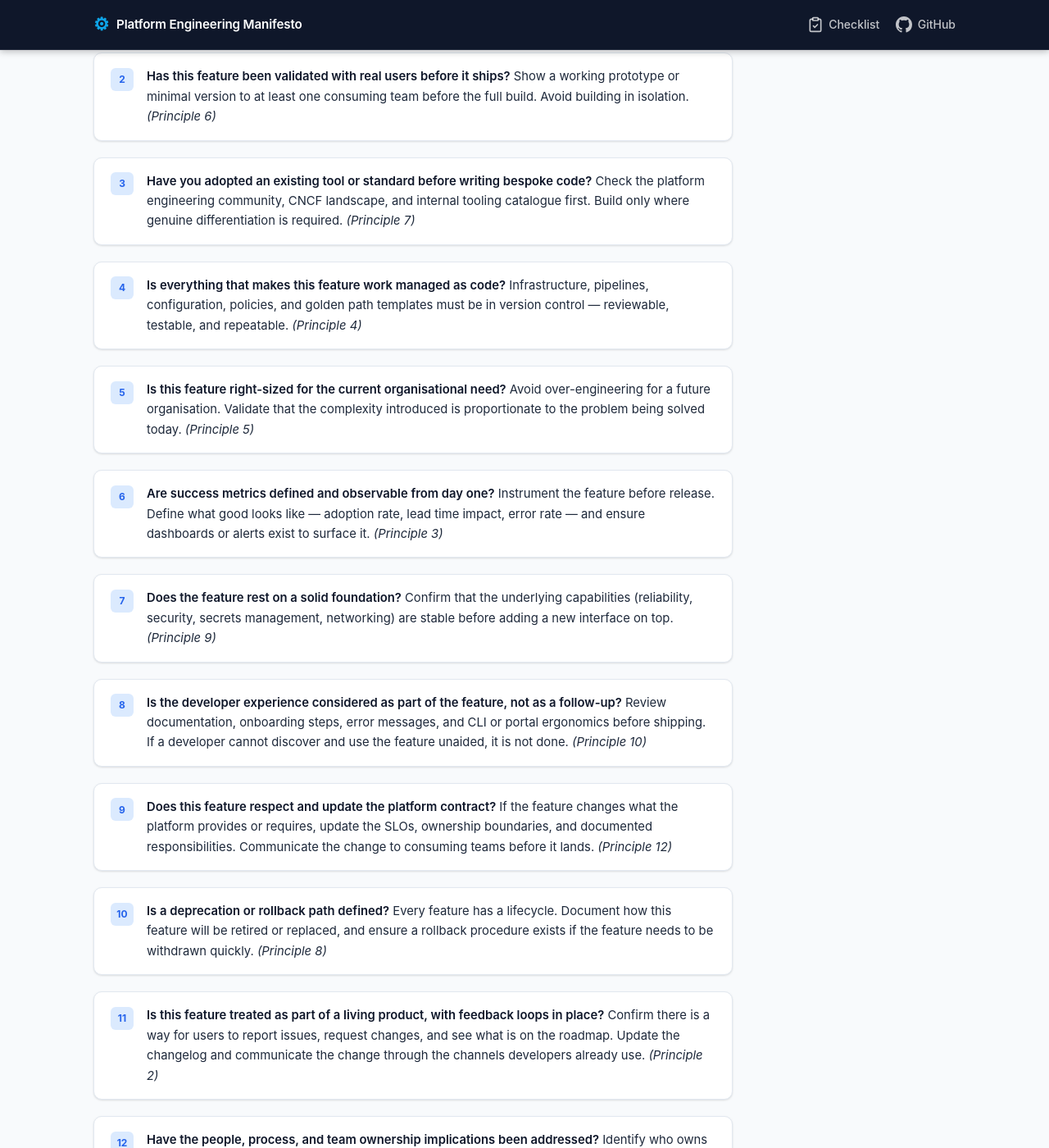
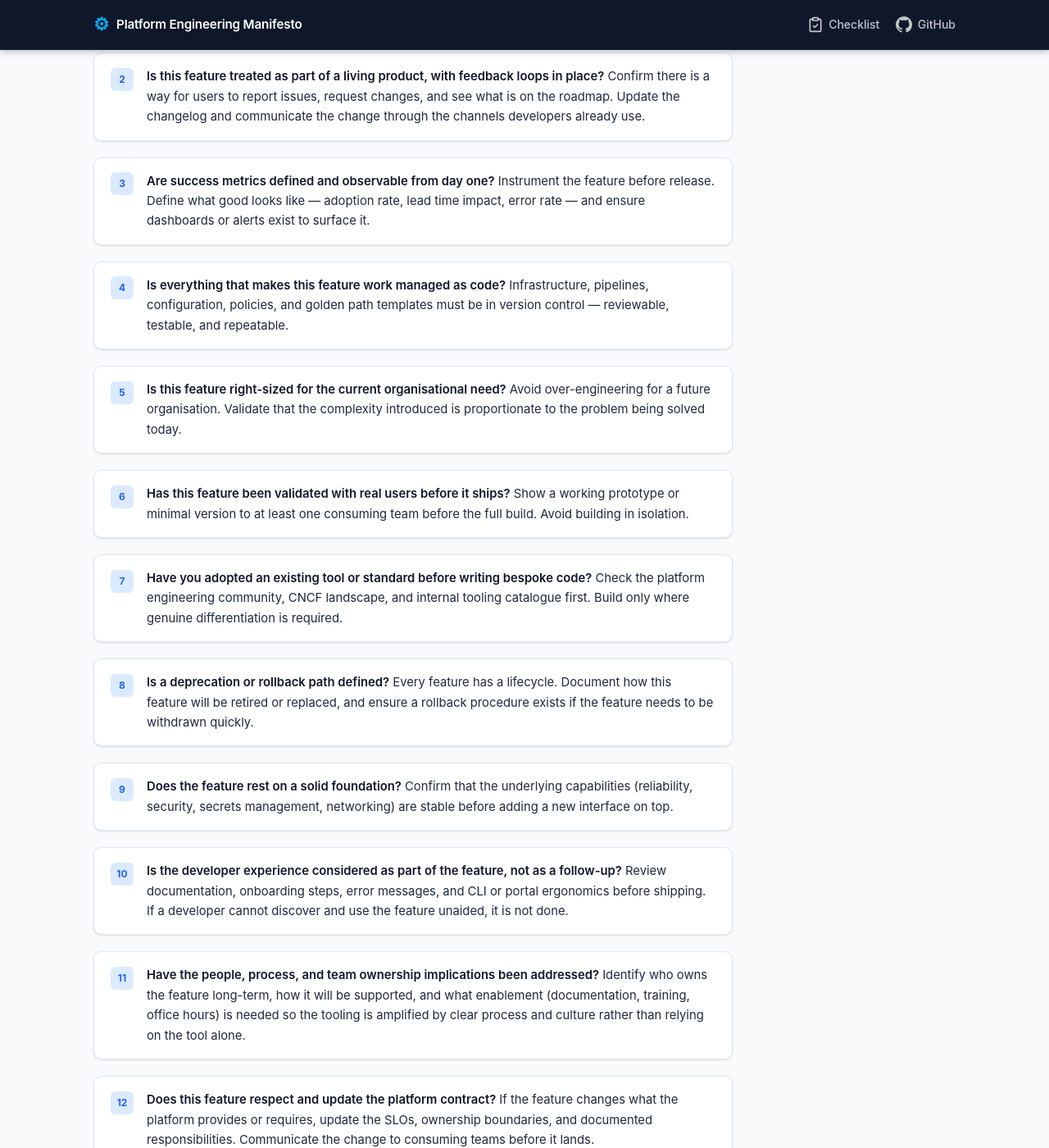
Before and after one commit to landro/platform-engineering, a Jekyll site: the page built from checklist.md, in a window 1280 px wide and 1400 px high, scrolled down 450 px. Shown: the whole window at 82% size. Built offline with Jekyll 4.4.1, drawn with Linux system fonts in a browser that asks for light colours; some of the changed text lies outside the part shown.

Commit message:
Sort checklist by principle order and remove principle references
Agent-Logs-Url: https://github.com/landro/platform-engineering/sessions/cd304abc-fe24-401d-92aa-93c2f7580fd0

Co-authored-by: landro <45769+landro@users.noreply.github.com>

```diff
--- a/checklist.md
+++ b/checklist.md
@@ -10,40 +10,40 @@ title: "New Feature Checklist for Platform Engineers"
 ---
 
 1. **Does this feature make the right thing the easy thing?**
-   The golden path for this feature should guide users towards safe, reliable outcomes by default. There must be an escape hatch for teams with legitimate reasons to diverge. *(Principle 1)*
+   The golden path for this feature should guide users towards safe, reliable outcomes by default. There must be an escape hatch for teams with legitimate reasons to diverge.
 
-2. **Has this feature been validated with real users before it ships?**
-   Show a working prototype or minimal version to at least one consuming team before the full build. Avoid building in isolation. *(Principle 6)*
+2. **Is this feature treated as part of a living product, with feedback loops in place?**
+   Confirm there is a way for users to report issues, request changes, and see what is on the roadmap. Update the changelog and communicate the change through the channels developers already use.
 
-3. **Have you adopted an existing tool or standard before writing bespoke code?**
-   Check the platform engineering community, CNCF landscape, and internal tooling catalogue first. Build only where genuine differentiation is required. *(Principle 7)*
+3. **Are success metrics defined and observable from day one?**
+   Instrument the feature before release. Define what good looks like — adoption rate, lead time impact, error rate — and ensure dashboards or alerts exist to surface it.
 
 4. **Is everything that makes this feature work managed as code?**
-   Infrastructure, pipelines, configuration, policies, and golden path templates must be in version control — reviewable, testable, and repeatable. *(Principle 4)*
+   Infrastructure, pipelines, configuration, policies, and golden path templates must be in version control — reviewable, testable, and repeatable.
 
 5. **Is this feature right-sized for the current organisational need?**
-   Avoid over-engineering for a future organisation. Validate that the complexity introduced is proportionate to the problem being solved today. *(Principle 5)*
+   Avoid over-engineering for a future organisation. Validate that the complexity introduced is proportionate to the problem being solved today.
 
-6. **Are success metrics defined and observable from day one?**
-   Instrument the feature before release. Define what good looks like — adoption rate, lead time impact, error rate — and ensure dashboards or alerts exist to surface it. *(Principle 3)*
+6. **Has this feature been validated with real users before it ships?**
+   Show a working prototype or minimal version to at least one consuming team before the full build. Avoid building in isolation.
 
-7. **Does the feature rest on a solid foundation?**
-   Confirm that the underlying capabilities (reliability, security, secrets management, networking) are stable before adding a new interface on top. *(Principle 9)*
+7. **Have you adopted an existing tool or standard before writing bespoke code?**
+   Check the platform engineering community, CNCF landscape, and internal tooling catalogue first. Build only where genuine differentiation is required.
 
-8. **Is the developer experience considered as part of the feature, not as a follow-up?**
-   Review documentation, onboarding steps, error messages, and CLI or portal ergonomics before shipping. If a developer cannot discover and use the feature unaided, it is not done. *(Principle 10)*
+8. **Is a deprecation or rollback path defined?**
+   Every feature has a lifecycle. Document how this feature will be retired or replaced, and ensure a rollback procedure exists if the feature needs to be withdrawn quickly.
 
-9. **Does this feature respect and update the platform contract?**
-   If the feature changes what the platform provides or requires, update the SLOs, ownership boundaries, and documented responsibilities. Communicate the change to consuming teams before it lands. *(Principle 12)*
+9. **Does the feature rest on a solid foundation?**
+   Confirm that the underlying capabilities (reliability, security, secrets management, networking) are stable before adding a new interface on top.
 
-10. **Is a deprecation or rollback path defined?**
-    Every feature has a lifecycle. Document how this feature will be retired or replaced, and ensure a rollback procedure exists if the feature needs to be withdrawn quickly. *(Principle 8)*
+10. **Is the developer experience considered as part of the feature, not as a follow-up?**
+    Review documentation, onboarding steps, error messages, and CLI or portal ergonomics before shipping. If a developer cannot discover and use the feature unaided, it is not done.
 
-11. **Is this feature treated as part of a living product, with feedback loops in place?**
-    Confirm there is a way for users to report issues, request changes, and see what is on the roadmap. Update the changelog and communicate the change through the channels developers already use. *(Principle 2)*
+11. **Have the people, process, and team ownership implications been addressed?**
+    Identify who owns the feature long-term, how it will be supported, and what enablement (documentation, training, office hours) is needed so the tooling is amplified by clear process and culture rather than relying on the tool alone.
 
-12. **Have the people, process, and team ownership implications been addressed?**
-    Identify who owns the feature long-term, how it will be supported, and what enablement (documentation, training, office hours) is needed so the tooling is amplified by clear process and culture rather than relying on the tool alone. *(Principle 11)*
+12. **Does this feature respect and update the platform contract?**
+    If the feature changes what the platform provides or requires, update the SLOs, ownership boundaries, and documented responsibilities. Communicate the change to consuming teams before it lands.
 
 ---
 
```
